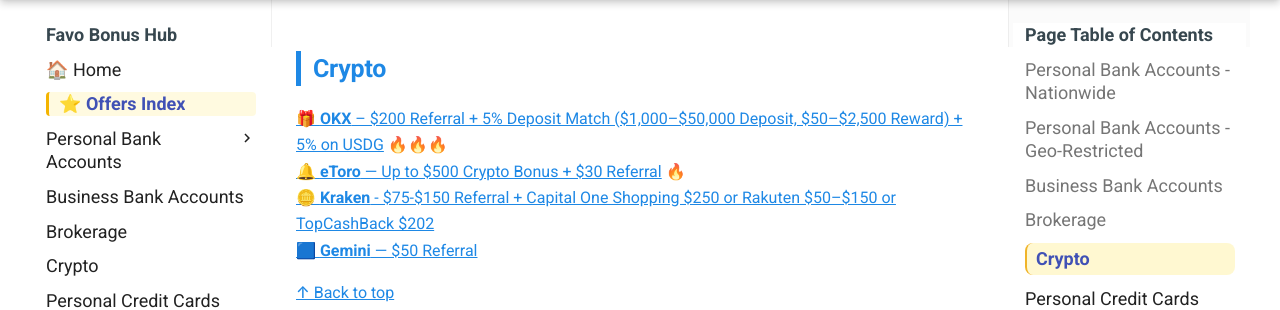
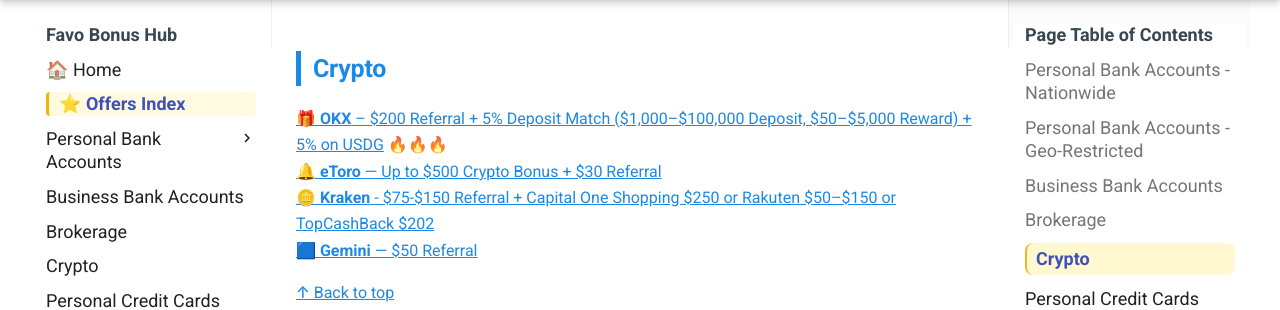
Before and after one commit to whispersofzephyr/favolinkhub-site, an MkDocs documentation site: the page built from docs/offers-index.md, in a window 1280 px wide and 900 px high, scrolled down 1652 px. Shown: the part 151-461 px from the top of the window. Built offline with MkDocs 1.6.1 and Material for MkDocs 9.7.7, drawn with Linux system fonts in a browser that asks for light colours.

Commit message:
Update offers-index.md

```diff
--- a/docs/offers-index.md
+++ b/docs/offers-index.md
@@ -62,8 +62,8 @@ All current offers, organized by categories:
 <a id="crypto"></a>
 ## Crypto
 
-[🎁 **OKX** – $200 Referral + 5% Deposit Match ($1,000–$50,000 Deposit, $50–$2,500 Reward) + 5% on USDG](crypto.md#cr-okx) 🔥🔥🔥
-[🔔 **eToro** — Up to $500 Crypto Bonus + $30 Referral](crypto.md#cr-etoro) 🔥
+[🎁 **OKX** – $200 Referral + 5% Deposit Match ($1,000–$100,000 Deposit, $50–$5,000 Reward) + 5% on USDG](crypto.md#cr-okx) 🔥🔥🔥
+[🔔 **eToro** — Up to $500 Crypto Bonus + $30 Referral](crypto.md#cr-etoro)
 [🪙 **Kraken** - $75-$150 Referral + Capital One Shopping $250 or Rakuten $50–$150 or TopCashBack $202](crypto.md#cr-kraken)
 [🟦 **Gemini** — $50 Referral](crypto.md#cr-gemini)
 
```
